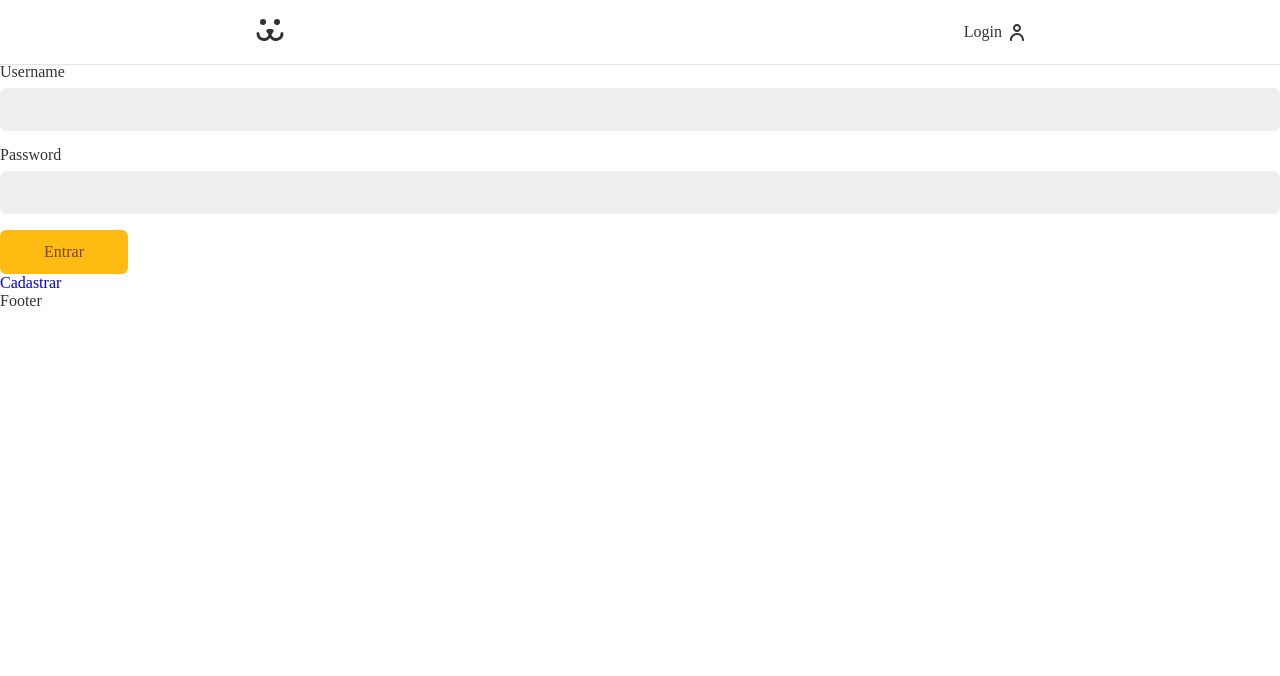
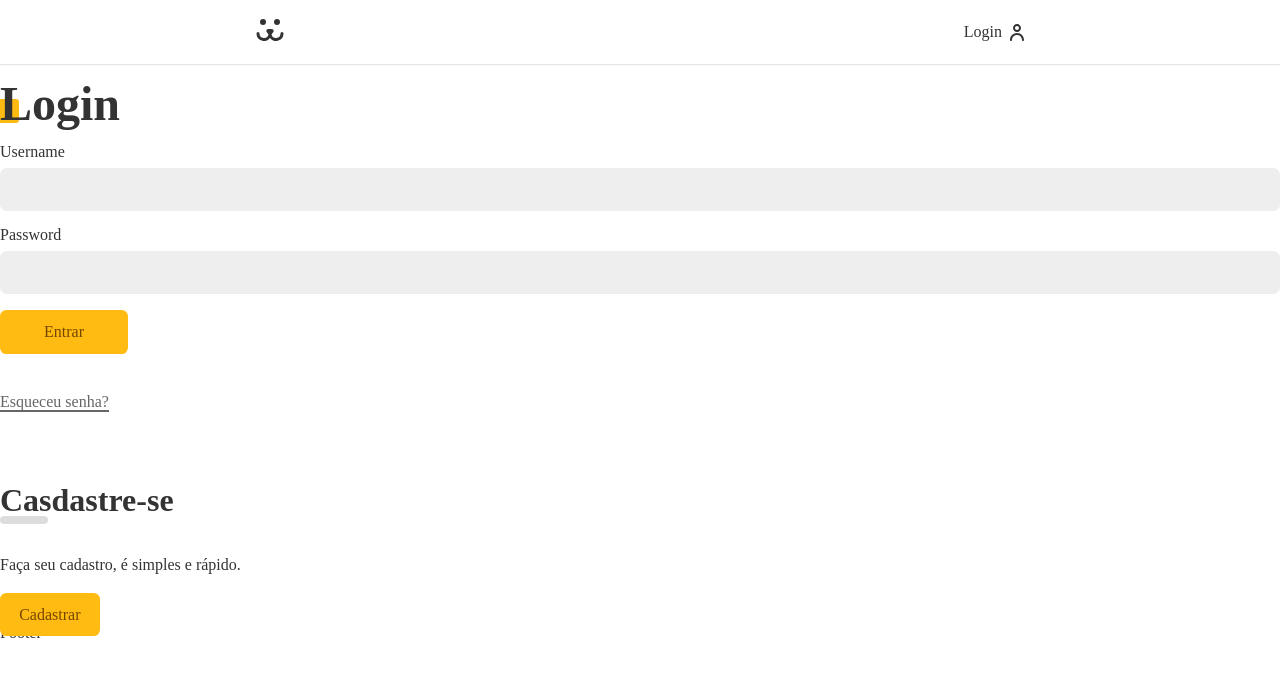
Before and after one commit to gabrielalencardearaujo/app_dog_social_media, a React (Vite) app: page /login in a window 1280 px wide. Shown: the top 676 px of the page. Built offline with nearby package versions, Linux system fonts and the light colour scheme.

Commit message:
update page login, add styles

```diff
--- a/src/UserStorage.jsx
+++ b/src/UserStorage.jsx
@@ -36,8 +36,7 @@ export function UserStorage({ children }) {
       setLoading(true);
       const { url, options } = TOKEN_POST({ username, password });
       const responseToken = await fetch(url, options);
-
-      if(!responseToken.ok) throw new Error('Error: ' + responseToken.statusText);
+      if(!responseToken.ok) throw new Error('Error: Usuario ou senha invalidos.');
 
       const { token } = await responseToken.json();
 
--- /dev/null
+++ b/src/assets/Components/Errors/Error.jsx
@@ -0,0 +1,13 @@
+import React from 'react'
+
+function Error({error}) {
+
+  if(!error) return null
+  return (
+    <p style={{color: '#f31', margin: '1rem 0'}}>
+      {error}
+    </p>
+  )
+}
+
+export default Error
--- a/src/assets/Components/Login/LoginForm.jsx
+++ b/src/assets/Components/Login/LoginForm.jsx
@@ -4,12 +4,15 @@ import Input from './ComponentsForm/Input';
 import Button from './ComponentsForm/Button';
 import useForm from '../../Hooks/useForm';
 import { UserContext } from '../../../UserStorage';
+import Error from '../Errors/Error';
+import styles from '../../Css/LoginForm.module.css';
+import stylesBtn from '../Login/ComponentsForm/Button.module.css';
 
 function LoginForm() {
   const username = useForm();
   const password = useForm();
 
-  const {userLogin, error, loading} = React.useContext(UserContext);
+  const { userLogin, error, loading } = React.useContext(UserContext);
 
   async function handleSubmit(event) {
     event.preventDefault();
@@ -20,22 +23,33 @@ function LoginForm() {
   }
 
   return (
-    <section>
-      <form onSubmit={handleSubmit}>
+    <section className='animeLeft'>
+      <h1 className='title'>Login</h1>
+      <form className={styles.form} onSubmit={handleSubmit}>
         <Input label='Username' type="text" name="username" {...username} />
         <Input label='Password' type="password" name="password" {...password} />
 
         {loading ? (
-        <Button disabled>Carregando</Button>
+          <Button disabled>Carregando</Button>
         ) : (
-        <Button>Entrar</Button>
+          <Button>Entrar</Button>
         )}
 
-        {error && <p>{error}</p>}
+        <Error error={error} />
       </form>
-      <Link to='/login/create'> Cadastrar </Link>
+
+      <Link className={styles.resetPassword} to='/login/resetPassword'>Esqueceu senha?</Link>
+
+      <div className={styles.cadastro}>
+        <h2 className={styles.subtitle}>Casdastre-se</h2>
+        <p>Faça seu cadastro, é simples e rápido.</p>
+
+        <Link className={stylesBtn.button} to='/login/create'>
+          Cadastrar
+        </Link>
+      </div>
     </section>
   )
 }
 
-export default LoginForm
+export default LoginForm;
--- a/src/assets/Css/App.css
+++ b/src/assets/Css/App.css
@@ -1,3 +1,5 @@
+@import url('https://fonts.googleapis.com/css2?family=Spectral:wght@400;700&display=swap');
+
 * {
   box-sizing: border-box;
   margin: 0px;
@@ -5,7 +7,7 @@
 
 ::root {
   --type-fisrt-family: Helvetica, Arial, sans-serif;
-  --type-second-family: 'Spectral', Georgia;
+  --type-second-family: 'Spectral', georgia;
 
 }
 
@@ -14,7 +16,7 @@ body {
   padding-top: 4rem;
 }
 
-h1, h2, h3, p {
+h1, h2, h3, p, a {
   color: #333;
 }
 
@@ -44,3 +46,39 @@ button, input {
   padding: 0 1rem;
   margin: 0 auto;
 }
+
+.title {
+  font-size: var(--type-second-family);
+  line-height: 1;
+  font-size: 3rem;
+  margin: 1rem 0;
+  position: relative;
+  z-index: 1;
+}
+
+.title::after {
+  content: '';
+  display: block;
+  width: 1.5rem;
+  height: 1.5rem;
+  background: #fb1;
+
+  position: absolute;
+  bottom: 5px;
+  left: -5px;
+  border-radius: .2rem;
+  z-index: -1;
+}
+
+.animeLeft {
+  opacity: 0;
+  transform: translateX(-20px);
+  animation: animeLeft .3s forwards;
+}
+
+@keyframes animeLeft {
+  to {
+    opacity: 1;
+    transform: initial;
+  }
+}
--- /dev/null
+++ b/src/assets/Css/LoginForm.module.css
@@ -0,0 +1,41 @@
+.form {
+  margin-bottom: 2rem;
+}
+
+.resetPassword {
+  display: inline-block;
+  color: #666;
+  padding: 0.5rem 0;
+  line-height: 1;
+}
+
+.resetPassword::after {
+  content: '';
+  display: block;
+  height: 2px;
+  width: 100%;
+  background: currentColor;
+}
+
+.cadastro {
+  margin-top: 4rem;
+}
+
+.cadastro p {
+  margin: 2rem 0;
+}
+
+.subtitle {
+  font-family: var(--type-second-family);
+  line-height: 1;
+  font-size: 2rem;
+}
+
+.subtitle::after {
+  content: '';
+  display: block;
+  background-color: #ddd;
+  height: 0.5rem;
+  width: 3rem;
+  border-radius: 2rem;
+}
```
